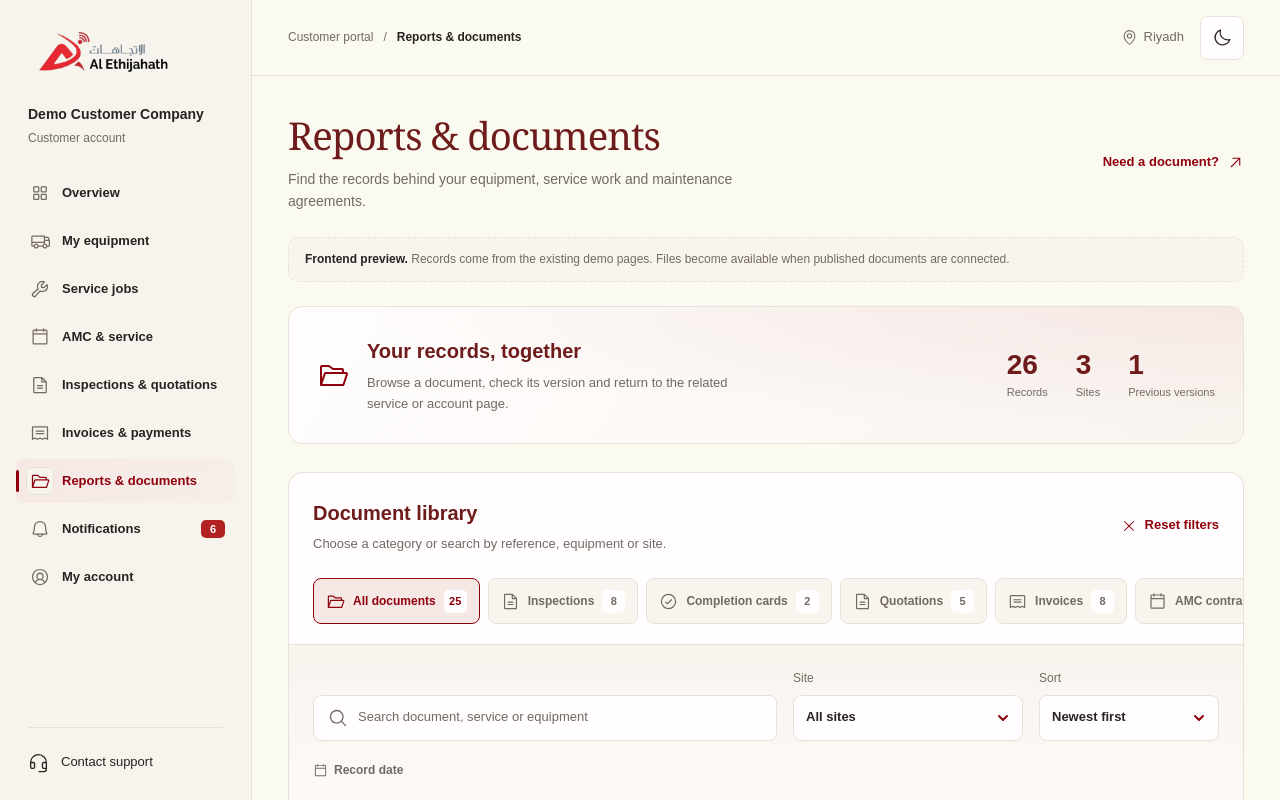
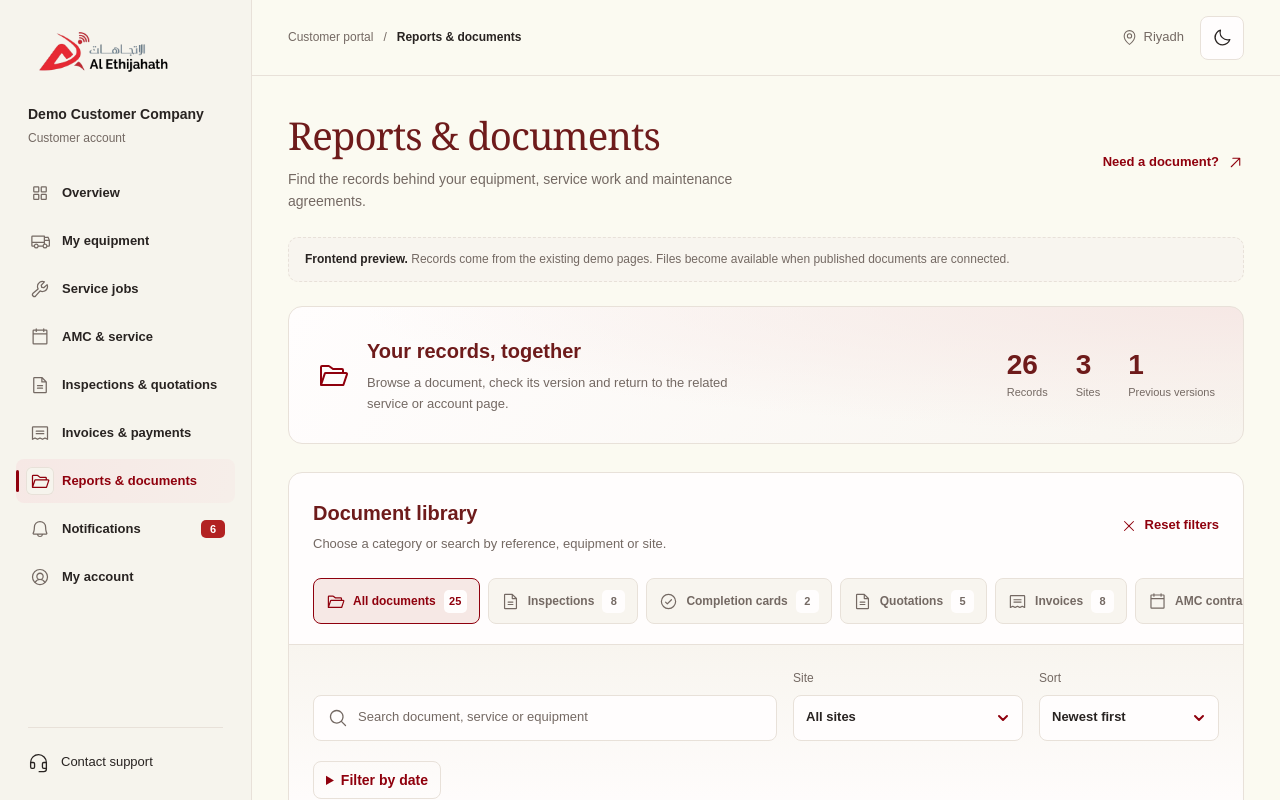
Before and after one commit to FAS-Organization/Al-Ethijahath-App-FrontEnd, a React (Vite) app in the folder frontend/: page /documents in a window 1280 px wide. Shown: the top 800 px of the page. Built offline with nearby package versions, Linux system fonts and the light colour scheme.

Commit message:
added date filtering toggle on reports and documents page

```diff
--- a/frontend/src/pages/DocumentsPage.css
+++ b/frontend/src/pages/DocumentsPage.css
@@ -606,8 +606,34 @@ body:has(.dp-page) {
   }
 }
 
+.dp-date-filters {
+  grid-column: 1 / -1;
+  min-width: 0;
+}
+
+.dp-date-filters > summary {
+  width: fit-content;
+  padding: 7px 12px;
+  border: 1px solid var(--dp-line);
+  border-radius: 8px;
+  color: var(--dp-accent);
+  font-size: 14px;
+  font-weight: 600;
+  cursor: pointer;
+}
+
+.dp-date-filters > summary:hover,
+.dp-date-filters[open] > summary {
+  background: var(--dp-accent-soft);
+}
+
+.dp-date-filters-body {
+  display: grid;
+  gap: 8px;
+  padding-top: 12px;
+}
+
 .dp-date-help {
-  grid-column: 1 / -1;
   color: var(--dp-muted);
   font-size: 11px;
 }
--- a/frontend/src/pages/DocumentsPage.jsx
+++ b/frontend/src/pages/DocumentsPage.jsx
@@ -640,6 +640,12 @@ export default function DocumentsPage({
                     </select>
                   </label>
 
+                  <details className="dp-date-filters">
+                    <summary>
+                      Filter by date{(dateFrom || dateTo) && ' · Active'}
+                    </summary>
+
+                    <div className="dp-date-filters-body">
                       <DateRangeFilter
                         from={dateFrom}
                         to={dateTo}
@@ -655,6 +661,8 @@ export default function DocumentsPage({
                         inspected, service completed or contract starts.
                         Records without dates are excluded when a date range is selected.
                       </p>
+                    </div>
+                  </details>
                 </div>
 
                 {invalidRange && (
```
Lines whose indentation alone changed are shown as unchanged.
